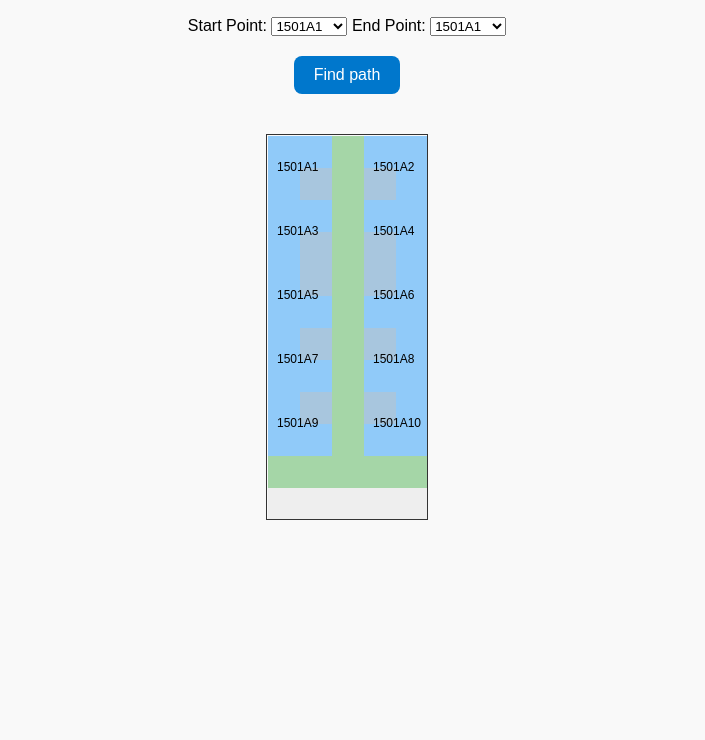
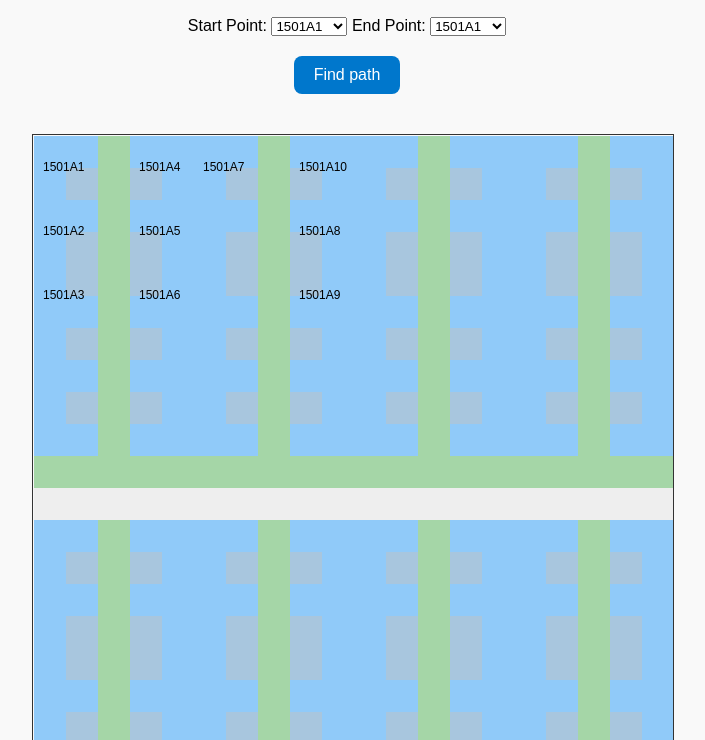
Before and after one commit to Tharun1718333/qFind, a plain HTML site: page index.html in a window 1280 px wide. Shown: the part 60-800 px from the top of the page, without its empty margins (293-998 px from the left). Drawn offline with Linux system fonts and the light colour scheme.

Commit message:
adds large matrix to fix display issues

```diff
--- a/index.html
+++ b/index.html
@@ -15,9 +15,9 @@
       <label for="endPoint">End Point:</label>
       <select id="endPoint" class="searchable-dropdown"></select>
     </div>
+    <button class="cric" onclick="FindPath()">Find path</button>
     <div class="container">
-      <button class="cric" onclick="FindPath()">Find path</button>
-      <canvas id="PlayGround" width="160" height="384"></canvas>
+      <canvas id="PlayGround" width="640" height="1536"></canvas>
     </div>
     <script src="main.js"></script>
   </body>
--- a/main.js
+++ b/main.js
@@ -1,8 +1,8 @@
 const canvas = document.getElementById("PlayGround");
 const ctx = canvas.getContext("2d");
 
-const rows = 12;
-const cols = 5;
+const rows = 48;
+const cols = 20;
 const blockSize = 32;
 class Printable {
   constructor(name, textOrientation) {
@@ -12,31 +12,70 @@ class Printable {
 }
 
 const office = [
-  [1, 1, 2, 1, 1],
-  [1, 4, 2, 4, 1],
-  [1, 1, 2, 1, 1],
-  [1, 4, 2, 4, 1],
-  [1, 4, 2, 4, 1],
-  [1, 1, 2, 1, 1],
-  [1, 4, 2, 4, 1],
-  [1, 1, 2, 1, 1],
-  [1, 4, 2, 4, 1],
-  [1, 1, 2, 1, 1],
-  [2, 2, 2, 2, 2],
-  [3, 3, 3, 3, 3],
+  [1, 1, 2, 1, 1, 1, 1, 2, 1, 1, 1, 1, 2, 1, 1, 1, 1, 2, 1, 1],
+  [1, 4, 2, 4, 1, 1, 4, 2, 4, 1, 1, 4, 2, 4, 1, 1, 4, 2, 4, 1],
+  [1, 1, 2, 1, 1, 1, 1, 2, 1, 1, 1, 1, 2, 1, 1, 1, 1, 2, 1, 1],
+  [1, 4, 2, 4, 1, 1, 4, 2, 4, 1, 1, 4, 2, 4, 1, 1, 4, 2, 4, 1],
+  [1, 4, 2, 4, 1, 1, 4, 2, 4, 1, 1, 4, 2, 4, 1, 1, 4, 2, 4, 1],
+  [1, 1, 2, 1, 1, 1, 1, 2, 1, 1, 1, 1, 2, 1, 1, 1, 1, 2, 1, 1],
+  [1, 4, 2, 4, 1, 1, 4, 2, 4, 1, 1, 4, 2, 4, 1, 1, 4, 2, 4, 1],
+  [1, 1, 2, 1, 1, 1, 1, 2, 1, 1, 1, 1, 2, 1, 1, 1, 1, 2, 1, 1],
+  [1, 4, 2, 4, 1, 1, 4, 2, 4, 1, 1, 4, 2, 4, 1, 1, 4, 2, 4, 1],
+  [1, 1, 2, 1, 1, 1, 1, 2, 1, 1, 1, 1, 2, 1, 1, 1, 1, 2, 1, 1],
+  [2, 2, 2, 2, 2, 2, 2, 2, 2, 2, 2, 2, 2, 2, 2, 2, 2, 2, 2, 2],
+  [3, 3, 3, 3, 3, 3, 3, 3, 3, 3, 3, 3, 3, 3, 3, 3, 3, 3, 3, 3],
+
+  [1, 1, 2, 1, 1, 1, 1, 2, 1, 1, 1, 1, 2, 1, 1, 1, 1, 2, 1, 1],
+  [1, 4, 2, 4, 1, 1, 4, 2, 4, 1, 1, 4, 2, 4, 1, 1, 4, 2, 4, 1],
+  [1, 1, 2, 1, 1, 1, 1, 2, 1, 1, 1, 1, 2, 1, 1, 1, 1, 2, 1, 1],
+  [1, 4, 2, 4, 1, 1, 4, 2, 4, 1, 1, 4, 2, 4, 1, 1, 4, 2, 4, 1],
+  [1, 4, 2, 4, 1, 1, 4, 2, 4, 1, 1, 4, 2, 4, 1, 1, 4, 2, 4, 1],
+  [1, 1, 2, 1, 1, 1, 1, 2, 1, 1, 1, 1, 2, 1, 1, 1, 1, 2, 1, 1],
+  [1, 4, 2, 4, 1, 1, 4, 2, 4, 1, 1, 4, 2, 4, 1, 1, 4, 2, 4, 1],
+  [1, 1, 2, 1, 1, 1, 1, 2, 1, 1, 1, 1, 2, 1, 1, 1, 1, 2, 1, 1],
+  [1, 4, 2, 4, 1, 1, 4, 2, 4, 1, 1, 4, 2, 4, 1, 1, 4, 2, 4, 1],
+  [1, 1, 2, 1, 1, 1, 1, 2, 1, 1, 1, 1, 2, 1, 1, 1, 1, 2, 1, 1],
+  [2, 2, 2, 2, 2, 2, 2, 2, 2, 2, 2, 2, 2, 2, 2, 2, 2, 2, 2, 2],
+  [3, 3, 3, 3, 3, 3, 3, 3, 3, 3, 3, 3, 3, 3, 3, 3, 3, 3, 3, 3],
+
+  [1, 1, 2, 1, 1, 1, 1, 2, 1, 1, 1, 1, 2, 1, 1, 1, 1, 2, 1, 1],
+  [1, 4, 2, 4, 1, 1, 4, 2, 4, 1, 1, 4, 2, 4, 1, 1, 4, 2, 4, 1],
+  [1, 1, 2, 1, 1, 1, 1, 2, 1, 1, 1, 1, 2, 1, 1, 1, 1, 2, 1, 1],
+  [1, 4, 2, 4, 1, 1, 4, 2, 4, 1, 1, 4, 2, 4, 1, 1, 4, 2, 4, 1],
+  [1, 4, 2, 4, 1, 1, 4, 2, 4, 1, 1, 4, 2, 4, 1, 1, 4, 2, 4, 1],
+  [1, 1, 2, 1, 1, 1, 1, 2, 1, 1, 1, 1, 2, 1, 1, 1, 1, 2, 1, 1],
+  [1, 4, 2, 4, 1, 1, 4, 2, 4, 1, 1, 4, 2, 4, 1, 1, 4, 2, 4, 1],
+  [1, 1, 2, 1, 1, 1, 1, 2, 1, 1, 1, 1, 2, 1, 1, 1, 1, 2, 1, 1],
+  [1, 4, 2, 4, 1, 1, 4, 2, 4, 1, 1, 4, 2, 4, 1, 1, 4, 2, 4, 1],
+  [1, 1, 2, 1, 1, 1, 1, 2, 1, 1, 1, 1, 2, 1, 1, 1, 1, 2, 1, 1],
+  [2, 2, 2, 2, 2, 2, 2, 2, 2, 2, 2, 2, 2, 2, 2, 2, 2, 2, 2, 2],
+  [3, 3, 3, 3, 3, 3, 3, 3, 3, 3, 3, 3, 3, 3, 3, 3, 3, 3, 3, 3],
+
+  [1, 1, 2, 1, 1, 1, 1, 2, 1, 1, 1, 1, 2, 1, 1, 1, 1, 2, 1, 1],
+  [1, 4, 2, 4, 1, 1, 4, 2, 4, 1, 1, 4, 2, 4, 1, 1, 4, 2, 4, 1],
+  [1, 1, 2, 1, 1, 1, 1, 2, 1, 1, 1, 1, 2, 1, 1, 1, 1, 2, 1, 1],
+  [1, 4, 2, 4, 1, 1, 4, 2, 4, 1, 1, 4, 2, 4, 1, 1, 4, 2, 4, 1],
+  [1, 4, 2, 4, 1, 1, 4, 2, 4, 1, 1, 4, 2, 4, 1, 1, 4, 2, 4, 1],
+  [1, 1, 2, 1, 1, 1, 1, 2, 1, 1, 1, 1, 2, 1, 1, 1, 1, 2, 1, 1],
+  [1, 4, 2, 4, 1, 1, 4, 2, 4, 1, 1, 4, 2, 4, 1, 1, 4, 2, 4, 1],
+  [1, 1, 2, 1, 1, 1, 1, 2, 1, 1, 1, 1, 2, 1, 1, 1, 1, 2, 1, 1],
+  [1, 4, 2, 4, 1, 1, 4, 2, 4, 1, 1, 4, 2, 4, 1, 1, 4, 2, 4, 1],
+  [1, 1, 2, 1, 1, 1, 1, 2, 1, 1, 1, 1, 2, 1, 1, 1, 1, 2, 1, 1],
+  [2, 2, 2, 2, 2, 2, 2, 2, 2, 2, 2, 2, 2, 2, 2, 2, 2, 2, 2, 2],
+  [3, 3, 3, 3, 3, 3, 3, 3, 3, 3, 3, 3, 3, 3, 3, 3, 3, 3, 3, 3],
 ];
 
 var printableMap = new Map();
-printableMap.set(6, new Printable("1501A1", "BR"));
-printableMap.set(8, new Printable("1501A2", "BL"));
-printableMap.set(16, new Printable("1501A3", "BR"));
-printableMap.set(18, new Printable("1501A4", "BL"));
-printableMap.set(21, new Printable("1501A5", "TR"));
-printableMap.set(23, new Printable("1501A6", "TL"));
-printableMap.set(31, new Printable("1501A7", "TR"));
-printableMap.set(33, new Printable("1501A8", "TL"));
-printableMap.set(41, new Printable("1501A9", "TR"));
-printableMap.set(43, new Printable("1501A10", "TL"));
+printableMap.set(21, new Printable("1501A1", "BR"));
+printableMap.set(61, new Printable("1501A2", "BR"));
+printableMap.set(81, new Printable("1501A3", "TR"));
+printableMap.set(23, new Printable("1501A4", "BL"));
+printableMap.set(63, new Printable("1501A5", "BL"));
+printableMap.set(83, new Printable("1501A6", "TL"));
+printableMap.set(26, new Printable("1501A7", "BR"));
+printableMap.set(68, new Printable("1501A8", "BL"));
+printableMap.set(88, new Printable("1501A9", "TL"));
+printableMap.set(28, new Printable("1501A10", "BL"));
 
 const colors = ["#FFFFFF", "#90caf9", "#a5d6a7", "#eeeeee", "#a8c6deff"];
 
@@ -73,7 +112,7 @@ function drawTextOnCubicles() {
         ctx.font = "12px Arial";
         ctx.textBaseline = "middle";
         ctx.fillStyle = "black";
-        const temp = printableMap.get(5 * r + c);
+        const temp = printableMap.get(cols * r + c);
         if (temp) {
           let adjustedX = x;
           let adjustedY = y;
@@ -111,21 +150,6 @@ function FindPath() {
   currentPath = path;
   makePlayGround();
   Drawpath(path);
-}
-
-function ClearOutPath() {
-  currentPath.forEach((element) => {
-    const x = (element % cols) * blockSize + 1;
-    const y = Math.floor(element / cols) * blockSize + 1;
-
-    // Clear the circle by redrawing the cell background
-    const type = office[Math.floor(element / cols)][element % cols];
-    ctx.fillStyle = colors[type];
-    ctx.fillRect(x, y, blockSize, blockSize);
-  });
-
-  // Clear the currentPath array
-  currentPath = [];
 }
 
 function Drawpath(path) {
--- a/styles.css
+++ b/styles.css
@@ -34,4 +34,7 @@ canvas {
   display: flex;
   flex-direction: column;
   align-items: center;
+  overflow-x: auto; /* Allow horizontal scrolling if content overflows */
+  max-width: 100%; /* Prevent content from exceeding the viewport width */
+  margin-left: 12px;
 }
```
